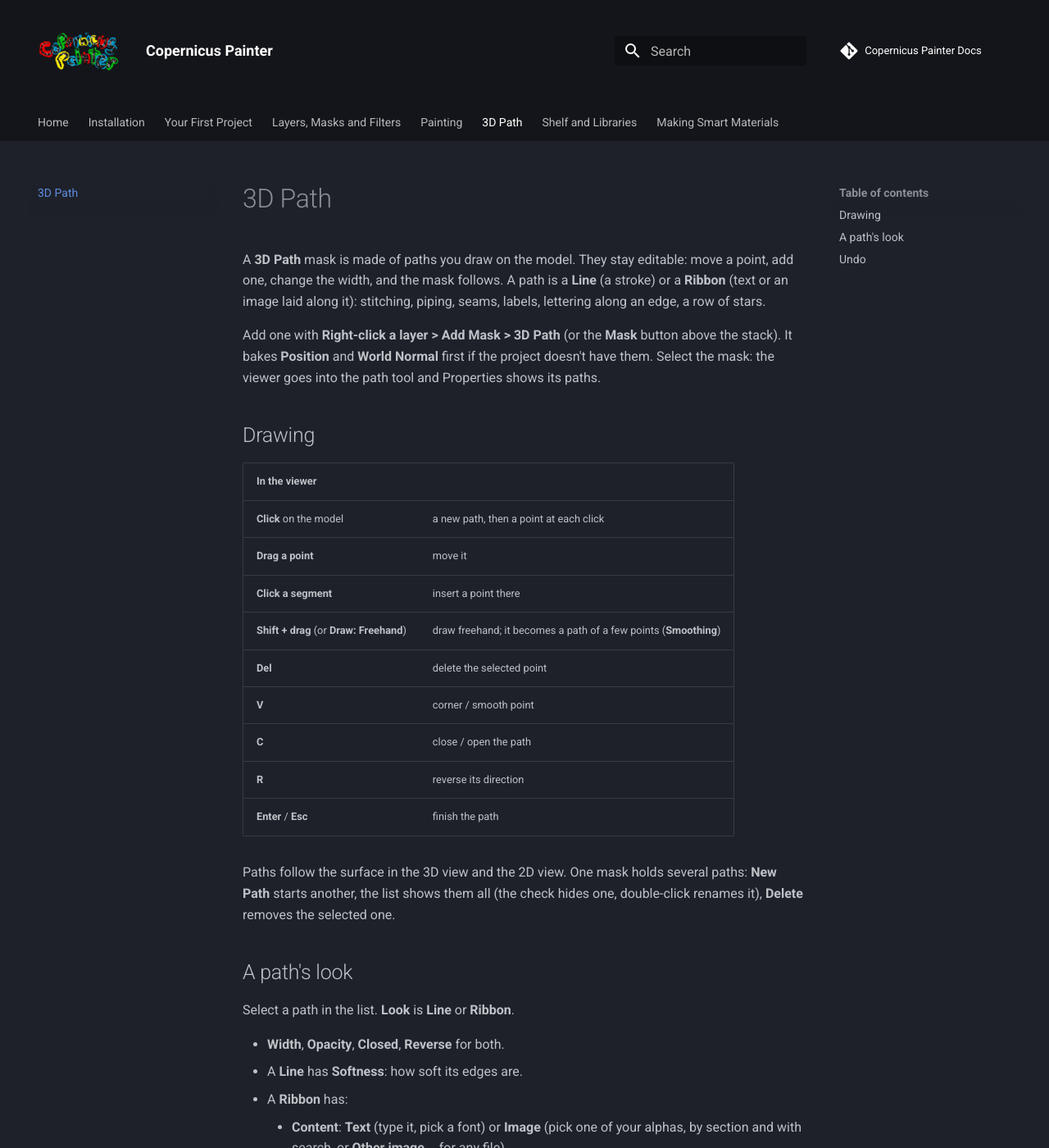
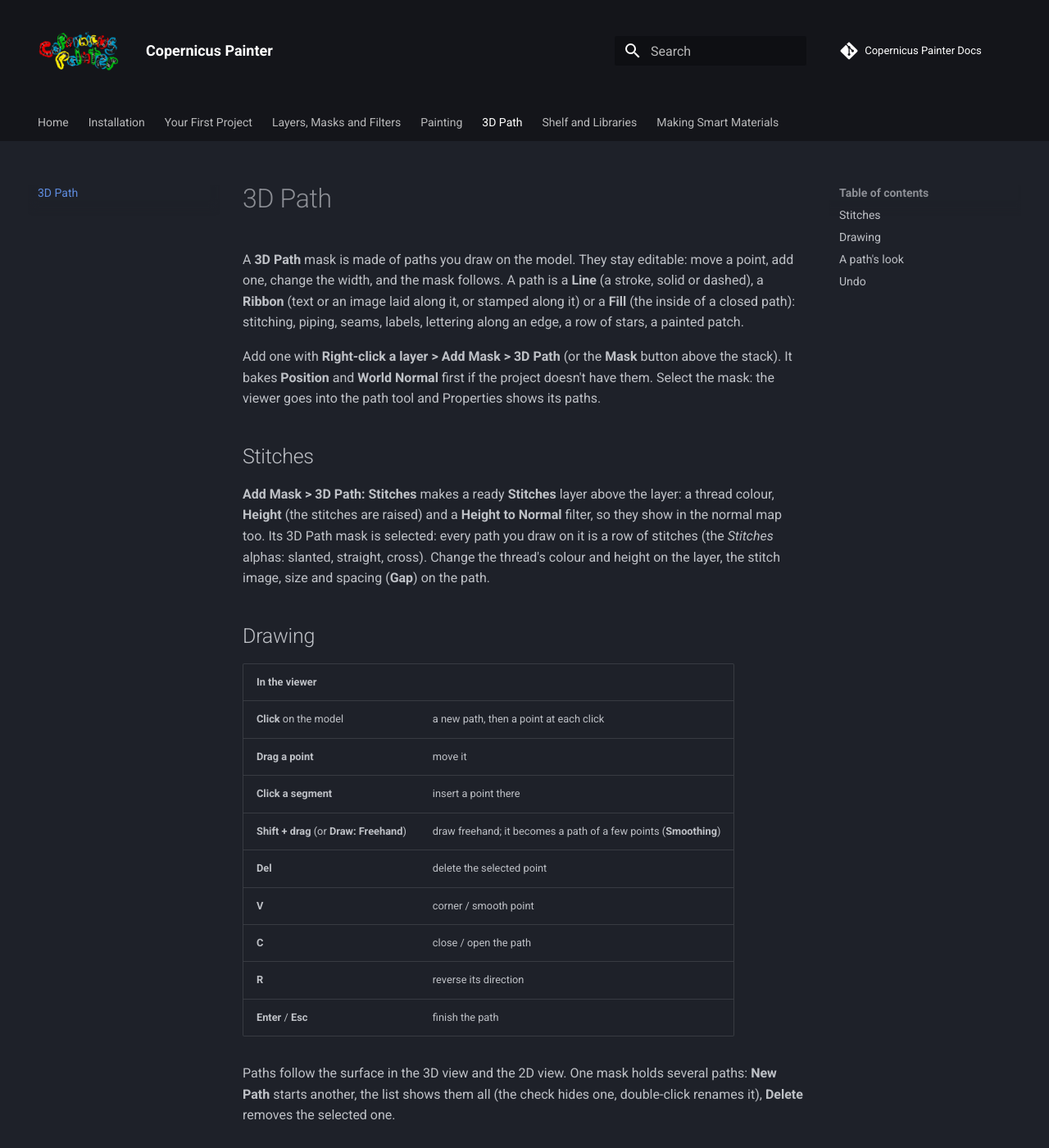
Before and after one commit to matijaKos/Copernicus_Painter_Documentation, an MkDocs documentation site: the page built from docs/path.md, in a window 1280 px wide and 1400 px high. Shown: the whole window at 82% size. Built offline with MkDocs 1.6.1 and Material for MkDocs 9.7.7, drawn with Linux system fonts in a browser that asks for light colours; comment, search, counter and statistics services are not loaded; some of the changed text lies outside the part shown.

Commit message:
Docs: 3D Path phase 2 and Stitches

```diff
--- a/docs/path.md
+++ b/docs/path.md
@@ -1,8 +1,12 @@
 # 3D Path
 
-A **3D Path** mask is made of paths you draw on the model. They stay editable: move a point, add one, change the width, and the mask follows. A path is a **Line** (a stroke) or a **Ribbon** (text or an image laid along it): stitching, piping, seams, labels, lettering along an edge, a row of stars.
+A **3D Path** mask is made of paths you draw on the model. They stay editable: move a point, add one, change the width, and the mask follows. A path is a **Line** (a stroke, solid or dashed), a **Ribbon** (text or an image laid along it, or stamped along it) or a **Fill** (the inside of a closed path): stitching, piping, seams, labels, lettering along an edge, a row of stars, a painted patch.
 
 Add one with **Right-click a layer > Add Mask > 3D Path** (or the **Mask** button above the stack). It bakes **Position** and **World Normal** first if the project doesn't have them. Select the mask: the viewer goes into the path tool and Properties shows its paths.
+
+## Stitches
+
+**Add Mask > 3D Path: Stitches** makes a ready **Stitches** layer above the layer: a thread colour, **Height** (the stitches are raised) and a **Height to Normal** filter, so they show in the normal map too. Its 3D Path mask is selected: every path you draw on it is a row of stitches (the *Stitches* alphas: slanted, straight, cross). Change the thread's colour and height on the layer, the stitch image, size and spacing (**Gap**) on the path.
 
 ## Drawing
 
@@ -22,15 +26,18 @@ Paths follow the surface in the 3D view and the 2D view. One mask holds several
 
 ## A path's look
 
-Select a path in the list. **Look** is **Line** or **Ribbon**.
+Select a path in the list. **Look** is **Line**, **Ribbon** or **Fill**.
 
-- **Width**, **Opacity**, **Closed**, **Reverse** for both.
-- A **Line** has **Softness**: how soft its edges are.
+- **Width**, **Opacity**, **Closed**, **Reverse** for all of them.
+- **Point Width**: select a point (click it in the viewer) to make the path wider or thinner there; it blends smoothly to the next points.
+- A **Line** has **Softness** (how soft its edges are), and **Dash** / **Gap** for a dashed line: dashes *Dash* long, *Gap* apart (Dash 0 is a solid line). **Offset** slides the dashes along.
 - A **Ribbon** has:
     - **Content**: **Text** (type it, pick a font) or **Image** (pick one of your alphas, by section and with search, or **Other image...** for any file).
     - **Tiling**: **Stretch** the text or image along the whole path, or **Repeat** it.
     - **Offset** slides it along the path; **Flip** mirrors it across the path.
     - **Feather** softens the ribbon's edges and ends; **Blur** softens the text or image itself.
+    - With **Repeat**, **Gap** spaces the repeats apart: separate **stamps** along the path (stars, stitches, footprints).
+- **Fill** fills the inside of a closed path (choosing it closes the path). **Width** with **Softness** sets how soft its edge is. It suits a patch on a fairly even part of the model: on a strongly curved part, draw the loop with more points.
 
 Each path has its own look and content: one mask can hold a line, a ribbon of text and a ribbon of stars.
 
```
